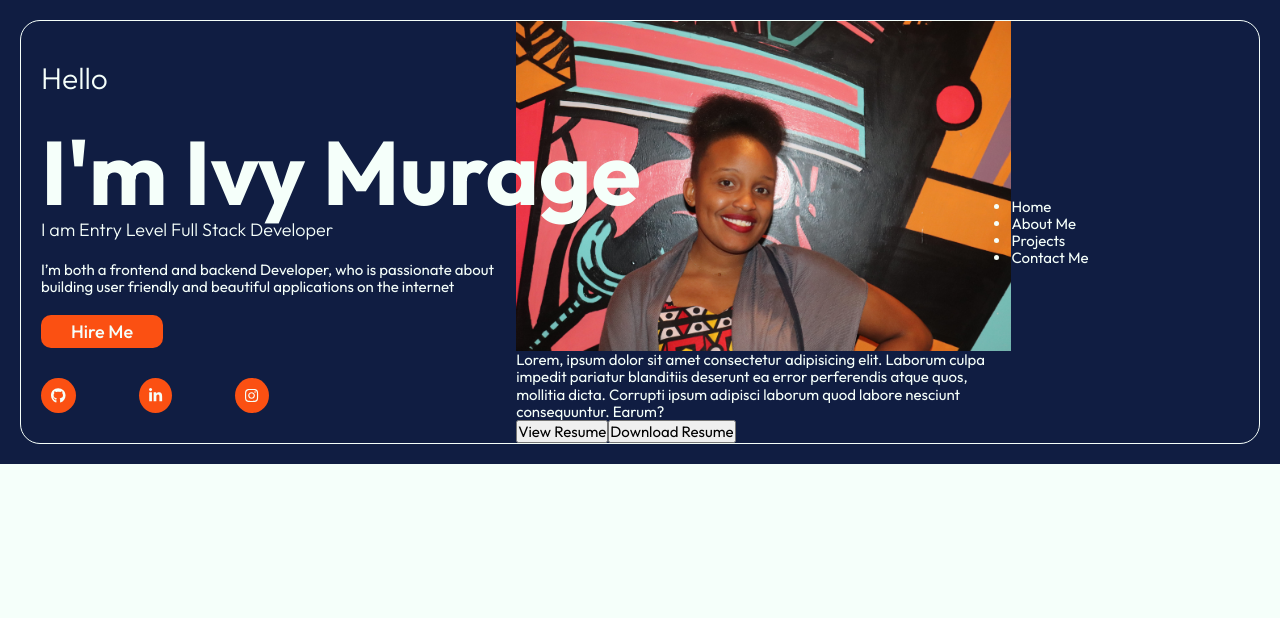
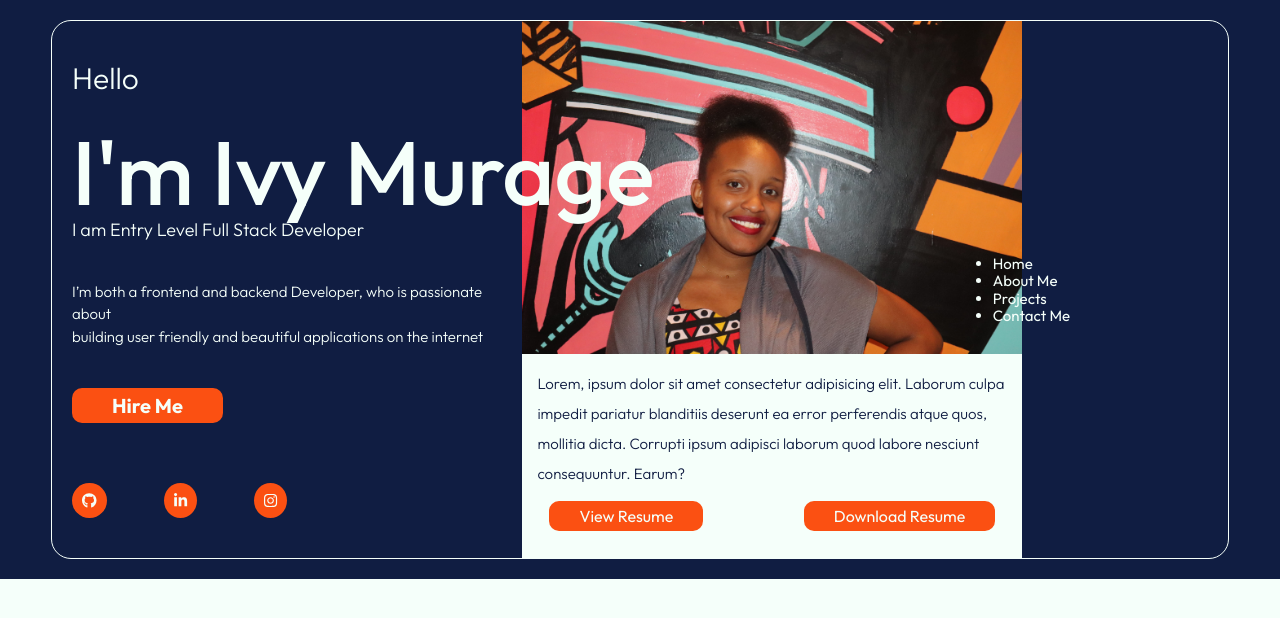
Before and after one commit to Murage-Ivy/my-portfolio, a React (Create React App) app: page / in a window 1280 px wide. Shown: the top 618 px of the page. Built offline with nearby package versions, Linux system fonts and the light colour scheme.

Commit message:
Implement the info section

```diff
--- a/src/components/header/Header.css
+++ b/src/components/header/Header.css
@@ -10,4 +10,6 @@ header {
   border: 1px solid var(--secondary-color);
   border-radius: 20px;
   align-items: center;
+  width: 95%;
+  margin: 0 auto;
 }
--- a/src/components/image_section/ImageSection.css
+++ b/src/components/image_section/ImageSection.css
@@ -1,9 +1,36 @@
-.image-section{
+.image-section {
+  width: 500px;
+}
+
+.image-section > img {
+  display: block;
+  max-width: 100%;
+}
+
+.brief-intro {
+  padding: 15px;
+  background-color: var(--secondary-color);
 
 }
 
-.image-section > img {
-    display: block;
-    max-width: 100%;
+.brief-intro > p {
+  font-weight: 300;
+  line-height: 2;
+  color:var(--primary-color)
+}
 
+.action-btns {
+  padding: 12px;
+  display: flex;
+  justify-content: space-between;
+  align-items: center;
 }
+
+.action-btns > button {
+  padding: 5px 30px;
+  border: none;
+  background-color: var(--tertiary-color);
+  color: var(--secondary-color);
+  border-radius: 10px;
+  font-size: 16px;
+}
--- a/src/components/info_section/InfoSection.css
+++ b/src/components/info_section/InfoSection.css
@@ -16,6 +16,7 @@
 .top-level > h1 {
   font-size: 6em;
   position: absolute;
+  font-weight: 500;
   z-index: 1;
   top: 15%;
 }
@@ -37,17 +38,19 @@
 .info-section > p {
   font-size: 15px;
   font-weight: 400;
+  line-height: 1.5;
+  font-weight: 300;
 }
 .call-action {
   width: fit-content;
   height: fit-content;
   background-color: var(--tertiary-color);
-  padding: 5px 30px;
+  padding: 5px 40px;
   border: none;
   color: var(--secondary-color);
   border-radius: 10px;
-  font-size: 18px;
-  font-weight: 500;
+  font-size: 20px;
+  font-weight: 700;
 }
 
 .social-btns {
```
